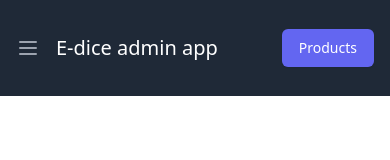
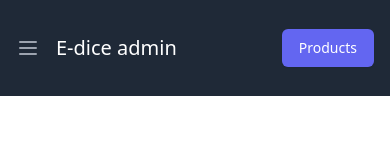
Before and after one commit to merkensten/admin-edice, a React (Create React App) app: page / in a window 390 px wide. Both pictures are taken after typing "name@example.com", "Sample123" into the empty fields and a click on the button "Sign in". Shown: the top 160 px of the page. Built offline with nearby package versions, Linux system fonts and the light colour scheme.

Commit message:
Navbar uppdaterad

```diff
--- a/src/components/Navbar.jsx
+++ b/src/components/Navbar.jsx
@@ -62,8 +62,8 @@ export const Navbar = () => {
                   </div>
                   <div className="flex-shrink-0 flex items-center">
                     <Link to="/app">
-                      <p className="text-xl md:text-2xl text-white">
-                        E-dice admin app
+                      <p className="text-xl md:text-2xl text-white lg:text-3xl">
+                        E-dice admin
                       </p>
                     </Link>
                   </div>
@@ -76,7 +76,7 @@ export const Navbar = () => {
                           item.current
                             ? 'bg-gray-900 text-white'
                             : 'text-gray-300 hover:bg-gray-700 hover:text-white',
-                          'px-3 py-2 rounded-md text-sm font-medium'
+                          'px-3 py-2 rounded-md text-sm font-medium lg:text-base'
                         )}
                         aria-current={item.current ? 'page' : undefined}
                       >
@@ -206,6 +206,12 @@ export const Navbar = () => {
                       </Disclosure.Button>
                     </Link>
                   ))}
+                  <button
+                    onClick={handleLogout}
+                    className="block px-3 py-2 rounded-md text-base font-medium text-gray-400 hover:text-white hover:bg-gray-700"
+                  >
+                    Sign Out
+                  </button>
                 </div>
               </div>
             </Disclosure.Panel>
```
